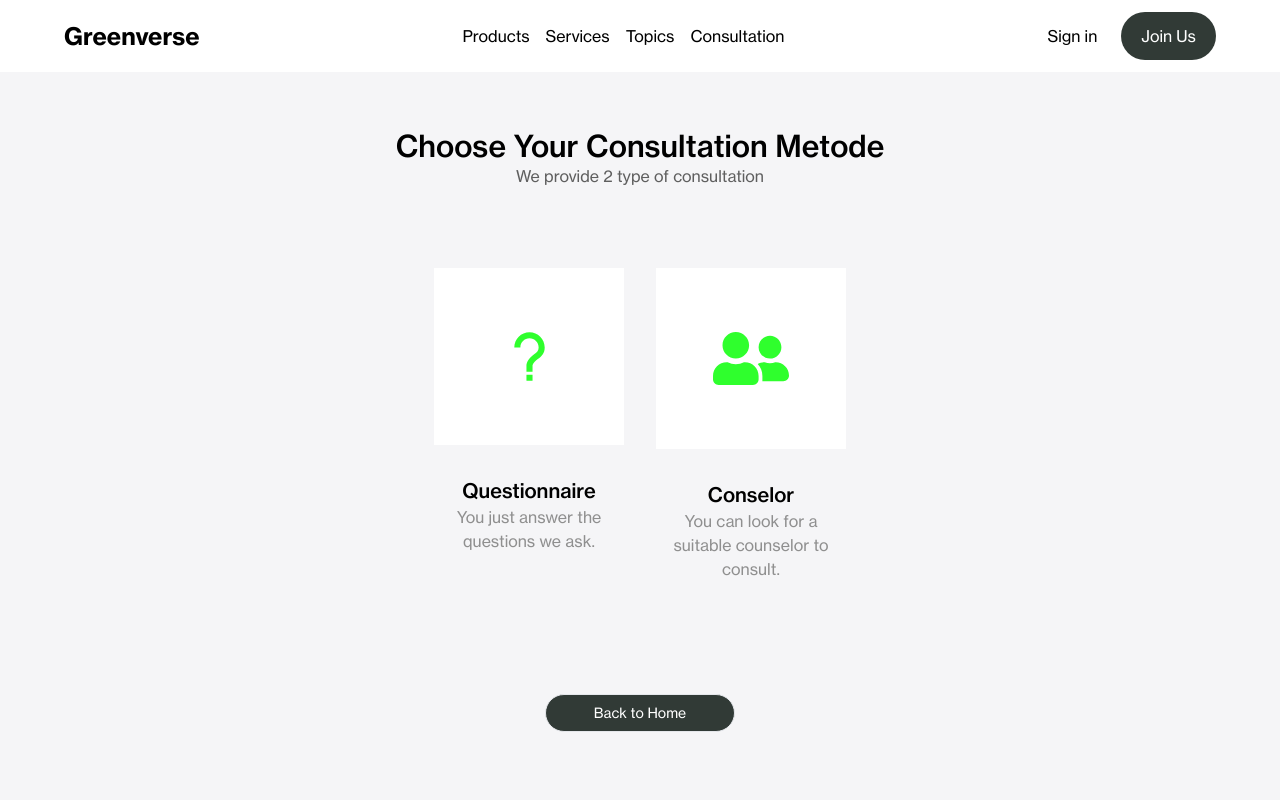
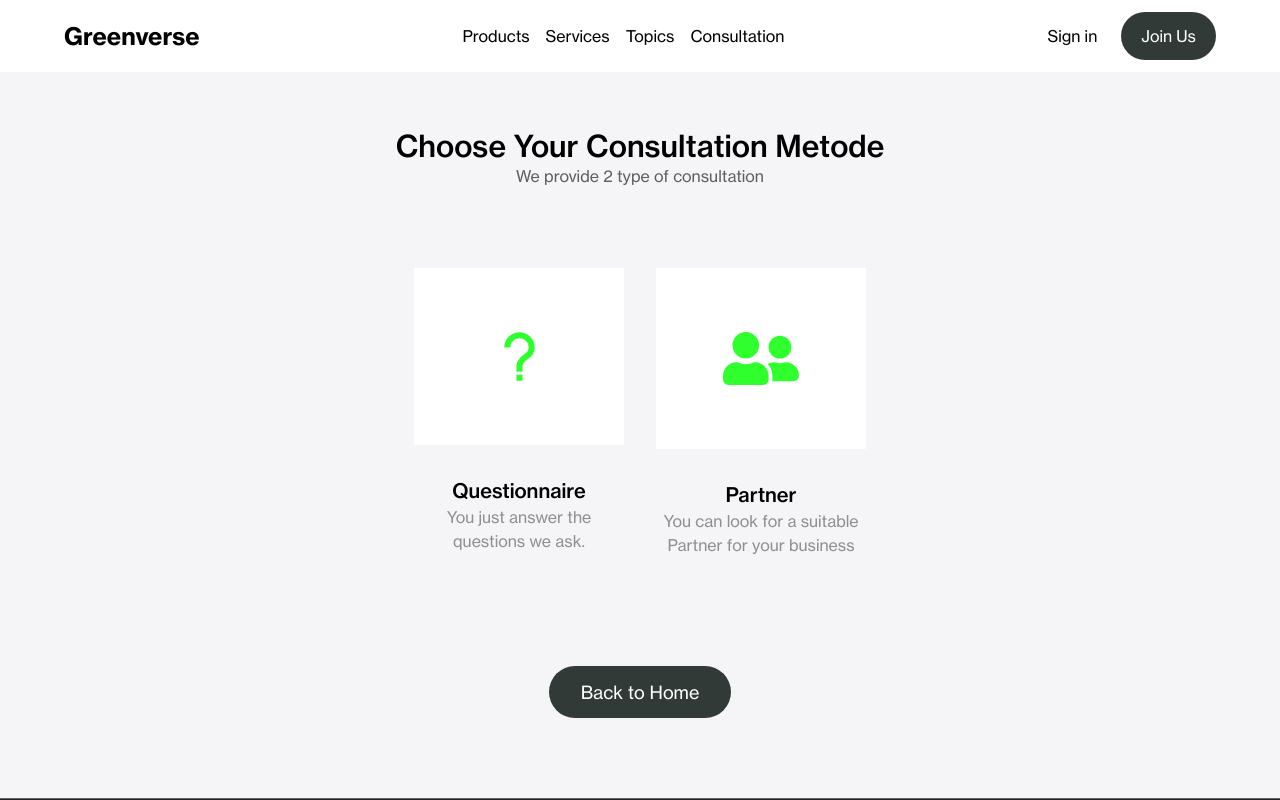
Before and after one commit to aryadira/greenverse, a React (Vite) app: page /consultation in a window 1280 px wide. Shown: the top 800 px of the page. Built offline with nearby package versions, Linux system fonts and the light colour scheme; what gsap-trial would draw is missing.

Commit message:
kelar dikit

```diff
--- a/src/components/parts/CardConsul.jsx
+++ b/src/components/parts/CardConsul.jsx
@@ -1,17 +1,17 @@
-import React from 'react';
+import React from "react";
 
 const CardConsul = (props) => {
   return (
     <div>
-			<div className='wrapper'>
-				<div className='container-card mt-32 lg:mt-0'>
-					<div className='card max-w-[190px] max-h-[190px]'>
-						<div className='img flex justify-center items-center mb-4 bg-white py-16'>
-							<img src={props.path} alt='' />
+      <div className="wrapper transition-all ease-linear">
+        <div className="container-card mt-32 lg:mt-0">
+          <div className="card max-w-[210px] max-h-[210px]">
+            <div className="img flex justify-center items-center mb-4 bg-white py-16 hover:scale-[1.1] transition-all ease-linear cursor-pointer">
+              <img src={props.path} alt="" />
             </div>
-						<div className='desc text-center'>
-							<h2 className='mt-8 font-HaasMd text-xl'>{props.sub_title}</h2>
-							<p className='text-[#8F8F8F]'>{props.desc}</p>
+            <div className="desc text-center">
+              <h2 className="mt-8 font-HaasMd text-xl">{props.sub_title}</h2>
+              <p className="text-[#8F8F8F]">{props.desc}</p>
             </div>
           </div>
         </div>
--- /dev/null
+++ b/src/components/sections/ConsulHome.jsx
@@ -0,0 +1,50 @@
+import CardConsul from "../../components/parts/CardConsul";
+import { Button } from "../parts";
+import { question, conselor } from "../../assets/img";
+import { Link } from "react-router-dom";
+
+import React from "react";
+import { Questioner } from "../../pages";
+
+const ConsulHome = () => {
+  return (
+    <div>
+      <div className="container-consul">
+        <div className="title text-center">
+          <h1 className="font-HaasMd text-3xl">
+            Choose Your Consultation Metode
+          </h1>
+          <p className="text-[#5F5F5F]">We provide 2 type of consultation</p>
+        </div>
+
+        <div className="selection flex flex-wrap flex-col lg:flex-row items-center justify-center sm:mt-0 lg:mt-20 mb-20">
+          <Link to={"/consultation/questioner"}>
+            <CardConsul
+              path={question}
+              sub_title={"Questionnaire"}
+              desc={"You just answer the questions we ask."}
+            />
+          </Link>
+          <div className="mx-4"></div>
+          <CardConsul
+            path={conselor}
+            sub_title={"Partner"}
+            desc={"You can look for a suitable Partner for your business"}
+          />
+        </div>
+
+        <div className="btn w-full flex mt-40 justify-center">
+          <Link to={"/"}>
+            <Button
+              className={`bg-[#313A36] text-lg px-[32px] text-white hover:bg-[#0f231a] mt-7 rounded-[24px]`}
+            >
+              Back to Home
+            </Button>
+          </Link>
+        </div>
+      </div>
+    </div>
+  );
+};
+
+export default ConsulHome;
--- /dev/null
+++ b/src/components/sections/ConsulQuestioner.jsx
@@ -0,0 +1,46 @@
+import React from "react";
+import { Button } from "../parts";
+import { Link } from "react-router-dom";
+
+const ConsulQuestioner = () => {
+  return (
+    <div>
+      <div className="wrapper mt-52">
+        <div className="content">
+          <h1 className="text-3xl font-HaasMd text-center">
+            Consult via Questionnaire
+          </h1>
+          <div className="card mt-12 flex justify-center ">
+            <div className="card-content max-w-[500px] border-[1px] p-4">
+              <h1 className="text-lg font-HaasMd">
+                Do You need Greenverse to create and manage your own
+                plantation/farm?
+              </h1>
+
+              <div className="question w-full ">
+                <h1 className="w-full border-[1px] p-4 my-8">
+                  Yes, I need to create and manage it myself
+                </h1>
+                <h1 className="w-full border-[1px] p-4 mb-4">
+                  Yes, I need to create and manage it myself
+                </h1>
+              </div>
+            </div>
+          </div>
+
+          <div className="btn w-full flex mt-52 justify-center">
+            <Link to={"/"}>
+              <Button
+                className={`bg-[#313A36] text-lg px-[32px] text-white hover:bg-[#0f231a] mt-7 rounded-[24px]`}
+              >
+                Back to Home
+              </Button>
+            </Link>
+          </div>
+        </div>
+      </div>
+    </div>
+  );
+};
+
+export default ConsulQuestioner;
--- a/src/layouts/Routing.jsx
+++ b/src/layouts/Routing.jsx
@@ -1,6 +1,8 @@
 import { Routes, Route, useLocation } from "react-router-dom";
 import {
   Consultation,
+  Questioner,
+  Partner,
   LandingPage,
   Brassica,
   NotFound,
@@ -24,26 +26,41 @@ const Routing = () => {
 
   return (
     <>
-      <AnimatePresence mode='wait'>
+      <AnimatePresence mode="wait">
         <Routes location={location} key={location.pathname}>
-          <Route index path='/' exact element={<LandingPage />} />
-          <Route path='products' exact element={<Products />}>
-            <Route path='brassica' exact element={<Brassica />} />
-            <Route path='cover-crop-mixes' element={<CoverCropMixes />} />
-            <Route path='grains' element={<Grains />} />
-            <Route path='grasses-millets-sorghums' element={<GrassesMilletsSorghums />} />
-            <Route path='legumes' element={<Legumes />} />
+          <Route index path="/" exact element={<LandingPage />} />
+          <Route path="products" exact element={<Products />}>
+            <Route path="brassica" exact element={<Brassica />} />
+            <Route path="cover-crop-mixes" element={<CoverCropMixes />} />
+            <Route path="grains" element={<Grains />} />
+            <Route
+              path="grasses-millets-sorghums"
+              element={<GrassesMilletsSorghums />}
+            />
+            <Route path="legumes" element={<Legumes />} />
           </Route>
-          <Route path='/services' element={<Services />}>
-            <Route path={"green-infrastructure"} element={<GreenInfrastructure />} />
-            <Route path={"smart-irrigation"} element={<SmartIrrigationSystem />} />
-            <Route path={"agriculture-plantation"} element={<AgriculturePlantation />} />
+          <Route path="/services" element={<Services />}>
+            <Route
+              path={"green-infrastructure"}
+              element={<GreenInfrastructure />}
+            />
+            <Route
+              path={"smart-irrigation"}
+              element={<SmartIrrigationSystem />}
+            />
+            <Route
+              path={"agriculture-plantation"}
+              element={<AgriculturePlantation />}
+            />
             <Route path={"vertical-farming"} element={<VerticalFarming />} />
           </Route>
-          <Route path='/consultation' element={<Consultation />} />
-          <Route path='/signin' element={<SignIn />} />
-          <Route path='/signup' element={<SignUp />} />
-          <Route path='*' element={<NotFound />} />
+          <Route path="/consultation" element={<Consultation />}>
+            <Route path={"questioner"} element={<Questioner />} />
+            <Route path={"partner"} element={<Partner />} />
+          </Route>
+          <Route path="/signin" element={<SignIn />} />
+          <Route path="/signup" element={<SignUp />} />
+          <Route path="*" element={<NotFound />} />
         </Routes>
       </AnimatePresence>
     </>
--- a/src/pages/consultation/Consultation.jsx
+++ b/src/pages/consultation/Consultation.jsx
@@ -1,47 +1,37 @@
-import CardConsul from '../../components/parts/CardConsul';
-import { Button } from 'flowbite-react';
-import { question, conselor } from '../../assets/img';
+import CardConsul from "../../components/parts/CardConsul";
+import { Outlet, useLocation } from "react-router-dom";
+import { Button } from "flowbite-react";
+import { question, conselor } from "../../assets/img";
+import { Helmet } from "react-helmet";
+import transition from "../../components/transition/transition";
 
-import { SpacingLayout, BoxContainer } from '../../layouts';
+import { SpacingLayout, BoxContainer } from "../../layouts";
+import ConsulHome from "../../components/sections/ConsulHome";
 
 const Consultation = () => {
-	return (
+  const path = useLocation();
+
+  const firstChar = path.pathname.slice(10).charAt(0).toUpperCase();
+  const remainingPath = path.pathname.slice(11);
+  const finalPath = firstChar.toUpperCase() + remainingPath;
+
+  const withoutStrip = finalPath.replace(/[._-]/g, " ");
+  return path.pathname != "/consultation" ? (
+    <div className="Services">
+      <Helmet>
+        <title>
+          {path.pathname.match("-") ? withoutStrip : finalPath} | Greenverse
+        </title>
+      </Helmet>
+      <Outlet />
+    </div>
+  ) : (
     <div>
-			<div className='wrapper'>
+      <div className="wrapper">
         <SpacingLayout>
           <BoxContainer>
-						<div className='mt-32'>
-							<div className='container-consul'>
-								<div className='title text-center'>
-									<h1 className='font-HaasMd text-3xl'>
-										Choose Your Consultation Metode
-									</h1>
-									<p className='text-[#5F5F5F]'>
-										We provide 2 type of consultation
-									</p>
-								</div>
-
-								<div className='selection flex flex-wrap flex-col lg:flex-row items-center justify-center sm:mt-0 lg:mt-20 mb-20'>
-									<CardConsul
-										path={question}
-										sub_title={'Questionnaire'}
-										desc={'You just answer the questions we ask.'}
-									/>
-									<div className='mx-4'></div>
-									<CardConsul
-										path={conselor}
-										sub_title={'Conselor'}
-										desc={'You can look for a suitable counselor to consult.'}
-									/>
-								</div>
-
-								<div className='btn w-full flex mt-52 justify-center'>
-									<Button
-										className={`bg-[#313A36] text-lg px-[32px] text-white hover:bg-[#0f231a] mt-7 rounded-[24px]`}>
-										Back to Home
-									</Button>
-								</div>
-							</div>
+            <div className="mt-32">
+              <ConsulHome />
             </div>
           </BoxContainer>
         </SpacingLayout>
@@ -50,4 +40,4 @@ const Consultation = () => {
   );
 };
 
-export default Consultation;
+export default transition(Consultation);
--- /dev/null
+++ b/src/pages/consultation/Partner.jsx
@@ -0,0 +1,9 @@
+import React from 'react'
+
+const Partner = () => {
+  return (
+    <div>Partner</div>
+  )
+}
+
+export default Partner
--- /dev/null
+++ b/src/pages/consultation/Questioner.jsx
@@ -0,0 +1,18 @@
+import { SpacingLayout, BoxContainer } from "../../layouts";
+import ConsulQuestioner from "../../components/sections/ConsulQuestioner";
+import transition from "../../components/transition/transition";
+import React from "react";
+
+const Questioner = () => {
+  return (
+    <div className="">
+      <div className="wrapper">
+        <div className="container-content">
+          <ConsulQuestioner />
+        </div>
+      </div>
+    </div>
+  );
+};
+
+export default transition(Questioner);
--- a/src/pages/index.js
+++ b/src/pages/index.js
@@ -1,4 +1,8 @@
+// Consultation
 import Consultation from "./consultation/Consultation";
+import Questioner from "./consultation/Questioner";
+import Partner from "./consultation/Partner";
+
 import LandingPage from "./LandingPage";
 
 // products
@@ -33,4 +37,6 @@ export {
   SmartIrrigationSystem,
   AgriculturePlantation,
   VerticalFarming,
+  Questioner,
+  Partner,
 };
```
Lines whose indentation alone changed are shown as unchanged.
